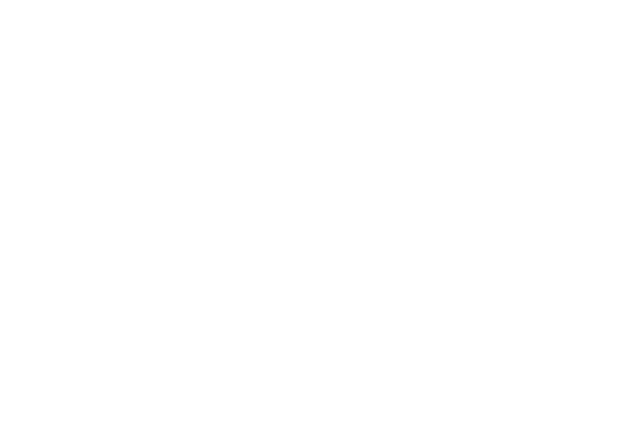
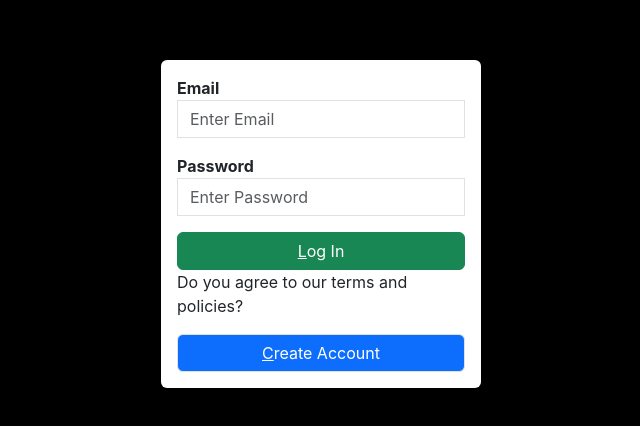
Before and after one commit to bluVshal/sample-login-front, a React (Create React App) app: page / in a window 1280 px wide. Shown: the part 176-602 px from the top of the page, without its empty margins (319-959 px from the left). Built offline with nearby package versions, Linux system fonts and the light colour scheme.

Commit message:
Completed Login, added signup and routes

```diff
--- a/package.json
+++ b/package.json
@@ -6,8 +6,10 @@
     "@testing-library/jest-dom": "^5.17.0",
     "@testing-library/react": "^13.4.0",
     "@testing-library/user-event": "^13.5.0",
+    "bootstrap": "^5.3.3",
     "react": "^18.3.1",
     "react-dom": "^18.3.1",
+    "react-router-dom": "^6.25.1",
     "react-scripts": "5.0.1",
     "web-vitals": "^2.1.4"
   },
--- a/public/index.html
+++ b/public/index.html
@@ -11,6 +11,7 @@
     />
     <link rel="apple-touch-icon" href="%PUBLIC_URL%/logo192.png" />
     <link rel="manifest" href="%PUBLIC_URL%/manifest.json" />
+    <link rel="stylesheet" href="" />
     <title>Sample Login App</title>
   </head>
   <body>
--- a/src/Components/App.js
+++ b/src/Components/App.js
@@ -1,10 +1,16 @@
 import './App.css';
+import Login from './Login';
+import Signup from './Signup';
+import {BrowserRouter, Routes, Route} from 'react-router-dom';
 
 function App() {
   return (
-    <div className="App">
-
-    </div>
+    <BrowserRouter>
+      <Routes>
+        <Route path='/' element={<Login />}></Route>
+        <Route path='/signup' element={<Signup />}></Route>
+      </Routes>
+    </BrowserRouter>
   );
 }
 
--- /dev/null
+++ b/src/Components/Login.js
@@ -0,0 +1,26 @@
+import React from 'react';
+import { Link } from 'react-router-dom';
+
+const Login = () => {
+    return(
+        <div className='d-flex justify-content-center align-items-center bg-black vh-100'>
+            <div className='bg-white p-3 rounded w-25'>
+                <form action="">
+                    <div className='mb-3'>
+                        <label htmlFor='email'><b>Email</b></label>
+                        <input type="email" placeholder='Enter Email' className='form-control rounded-0'/>
+                    </div>
+                    <div className='mb-3'>
+                        <label htmlFor='password'><b>Password</b></label>
+                        <input type='password' placeholder='Enter Password' className='form-control rounded-0'></input>
+                    </div>
+                    <button className='btn btn-success w-100'><u>L</u>og In</button>
+                    <p> Do you agree to our terms and policies? </p>
+                    <Link to='/signup' className='btn btn-primary border w-100'><u>C</u>reate Account</Link>
+                </form>
+            </div>
+        </div>
+    );
+};
+
+export default Login;
--- /dev/null
+++ b/src/Components/Signup.js
@@ -0,0 +1,11 @@
+import React from 'react';
+
+const Signup = () =>{
+    return(
+        <div>
+
+        </div>
+    )
+}
+
+export default Signup;
--- a/src/index.js
+++ b/src/index.js
@@ -1,5 +1,6 @@
 import React from 'react';
 import ReactDOM from 'react-dom/client';
+import "bootstrap/dist/css/bootstrap.min.css";
 import './index.css';
 import App from './Components/App';
 
```
Also changed, not shown: 1 other file (tests, documents, lock files or other folders).
